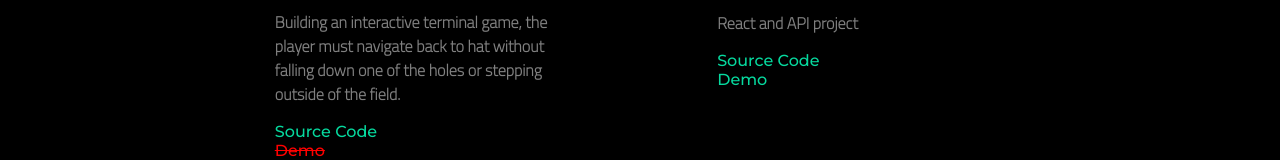
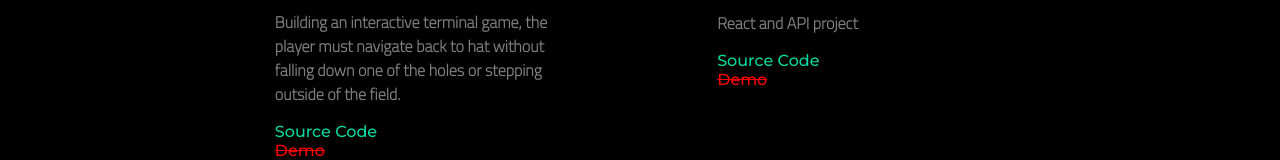
Before and after one commit to JustinPong/Portfolio, a React (Create React App) app: page /work in a window 1280 px wide. Shown: the part 709-869 px from the top of the page. Built offline with nearby package versions, Linux system fonts and the light colour scheme.

Commit message:
fixed Workpage link

```diff
--- a/src/components/Work/Work.js
+++ b/src/components/Work/Work.js
@@ -68,7 +68,7 @@ function Work() {
                             React and API project
                         </Card.Text>
                         <a className="work-link" href="https://github.com/JustinPong/Ravenous" variant="primary">Source Code</a><br />
-                        <a className="work-link" href="https://justinpong.github.io/Ravenous/" variant="primary">Demo</a>
+                        <a className="work-link not-work" href="#" variant="primary">Demo</a>
                     </Card.Body>
                 </Card>
             </div>
```
